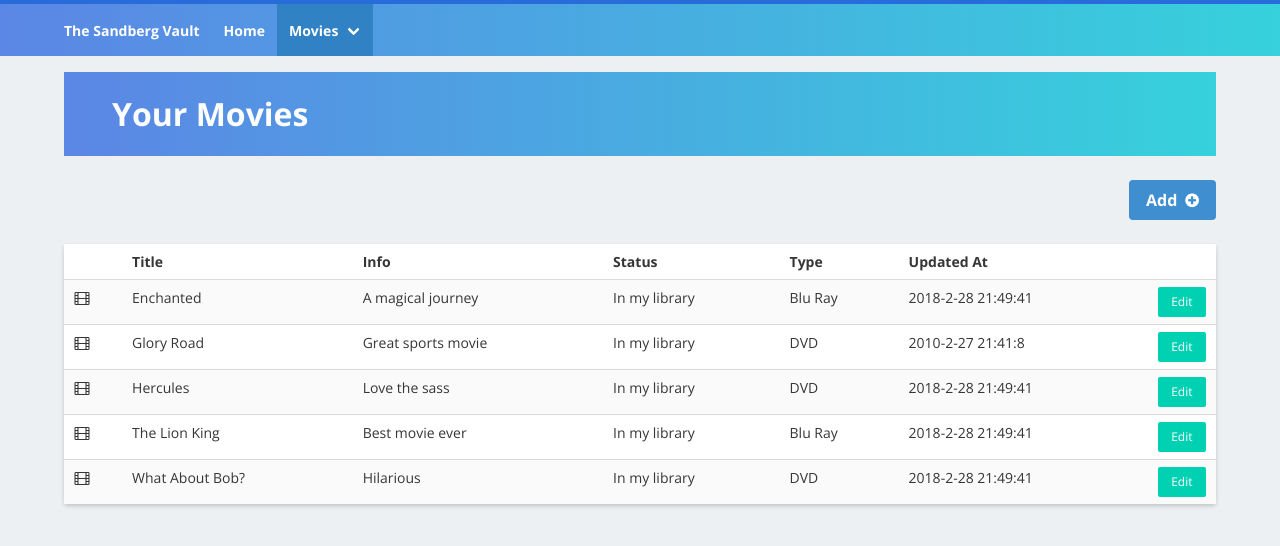
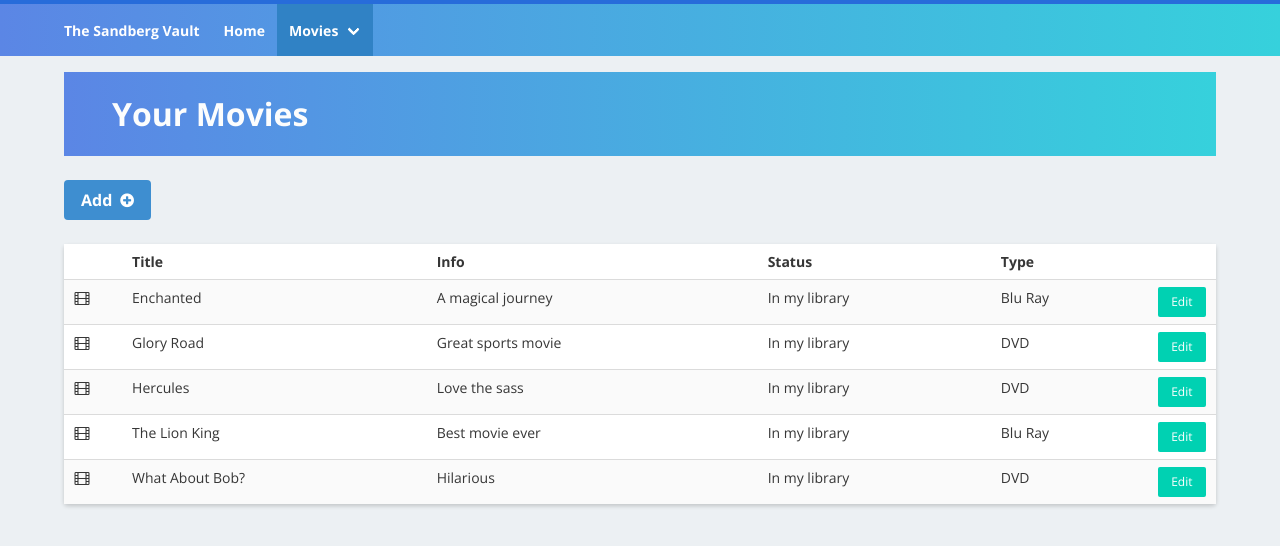
Before and after one commit to seanag0234/vue-creative-project, a Vue app: page /my-movies in a window 1280 px wide. Shown: the top 546 px of the page. Built offline with nearby package versions, Linux system fonts and the light colour scheme.

Commit message:
Fix some responsive stuff

```diff
--- a/src/components/Home.vue
+++ b/src/components/Home.vue
@@ -65,7 +65,7 @@
                   <table class="table is-fullwidth is-striped is-hoverable">
                     <tbody>
                     <tr>
-                      <td></td>
+                      <td class="is-hidden-mobile"></td>
                       <th>Title</th>
                       <th>Status</th>
                     </tr>
--- a/src/components/MyMovies.vue
+++ b/src/components/MyMovies.vue
@@ -13,12 +13,12 @@
         </section>
       </div>
     </div>
-    <div class="columns">
-      <div class="column welcome">
-        <a @click="toggleShowAdd" class="is-pulled-right button is-info has-text-weight-bold">Add<i style="padding-left: 8px" class="fa fa-plus-circle" aria-hidden="true"></i></a>
+    <div class="columns" style="">
+      <div class="column">
+          <a @click="toggleShowAdd" class="button is-info has-text-weight-bold">Add<i style="padding-left: 8px" class="fa fa-plus-circle" aria-hidden="true"></i></a>
       </div>
     </div>
-    <div class="columns is-fluid">
+    <div class="columns">
       <div class="column">
         <div class="card events-card">
           <div>
@@ -31,7 +31,7 @@
                   <th class="is-hidden-mobile">Info</th>
                   <th>Status</th>
                   <th class="is-hidden-mobile">Type</th>
-                  <th class="is-hidden-mobile">Updated At</th>
+                  <th class="is-hidden-mobile is-hidden-tablet">Updated At</th>
                   <td></td>
                 </tr>
                 <tr v-for="movie in movies" v-on:click="editMovie(movie)">
@@ -40,7 +40,7 @@
                   <td class="is-hidden-mobile">{{movie.info}}</td>
                   <td>{{movie.status}}</td>
                   <td class="is-hidden-mobile">{{movie.medium}}</td>
-                  <td class="is-hidden-mobile">{{convertDate(movie.updatedAt)}}</td>
+                  <td class="is-hidden-mobile is-hidden-tablet">{{convertDate(movie.updatedAt)}}</td>
                   <td width="5%"><a class="button is-small is-primary" href="#">Edit</a></td>
                 </tr>
                 </tbody>
```
Also changed, not shown: src/main.js (+0 -9 lines).
